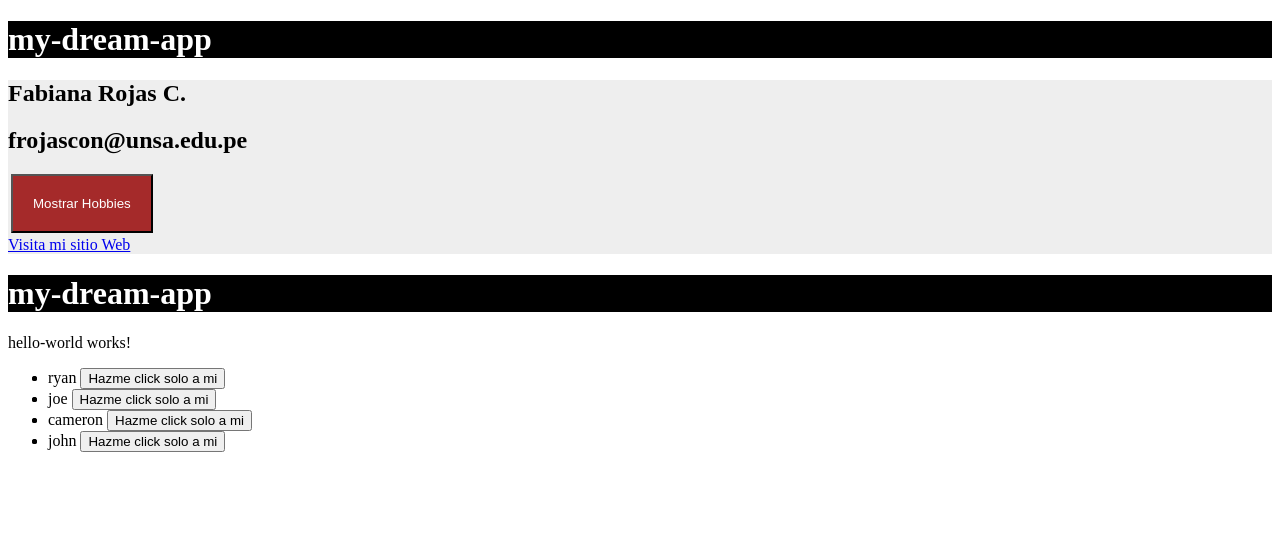
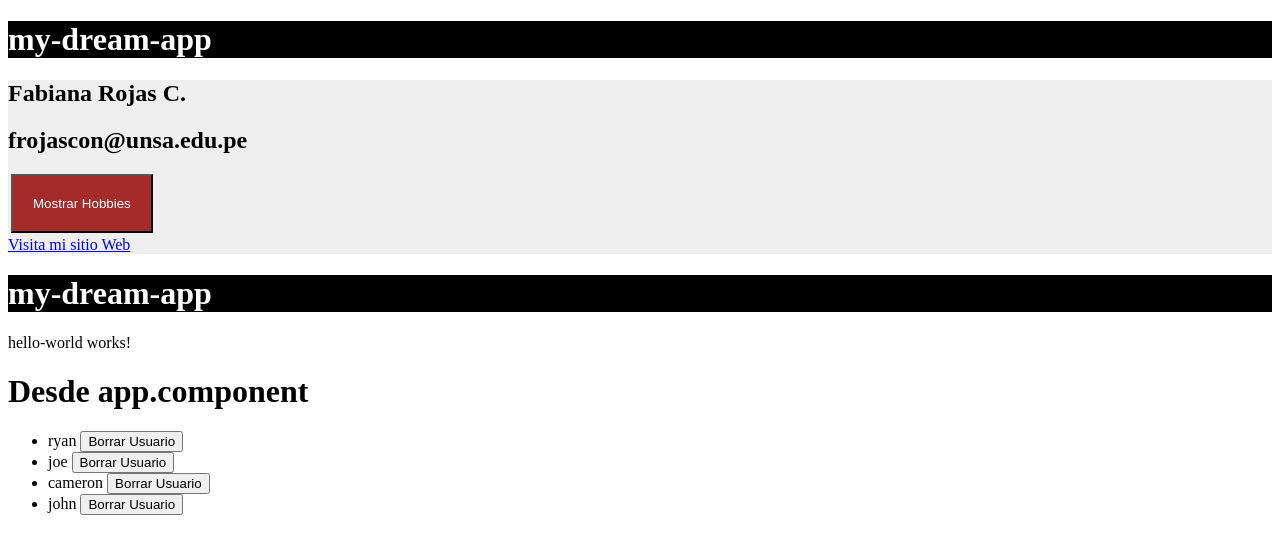
Before and after one commit to FabianaRojasCondori/PW2-TEORIA, an Angular app in the folder proyectoAngular/my-dream-app/: page / in a window 1280 px wide. Shown: the top 554 px of the page. Built offline with nearby package versions, Linux system fonts and the light colour scheme.

Commit message:
Angular1 - Diapositiva 24: Se agregan botones que borran elementos de una lista (usuarios).

```diff
--- a/proyectoAngular/my-dream-app/src/app/app.component.html
+++ b/proyectoAngular/my-dream-app/src/app/app.component.html
@@ -30,8 +30,10 @@
 
 <app-hello-world></app-hello-world>
 
+<h1>Desde app.component</h1>
 <ul>
   <li *ngFor="let user of users">
-    <app-user [nameUser]="user"></app-user>
+    {{ user }}
+    <button (click)="deleteUser(user)">Borrar Usuario</button>
   </li>
 </ul>
--- a/proyectoAngular/my-dream-app/src/app/app.component.ts
+++ b/proyectoAngular/my-dream-app/src/app/app.component.ts
@@ -38,5 +38,14 @@ export class AppComponent {
     this.hobbies.push(hobby.value);
     hobby.value = "";
     return false;
-  }
+    }
+
+    deleteUser(user: string) {
+        for (let i = 0; i < this.users.length; i++) {
+            if (user === this.users[i]) {
+                this.users.splice(i, 1);
+                break;
+            }
+        }
+    }
 }
```
